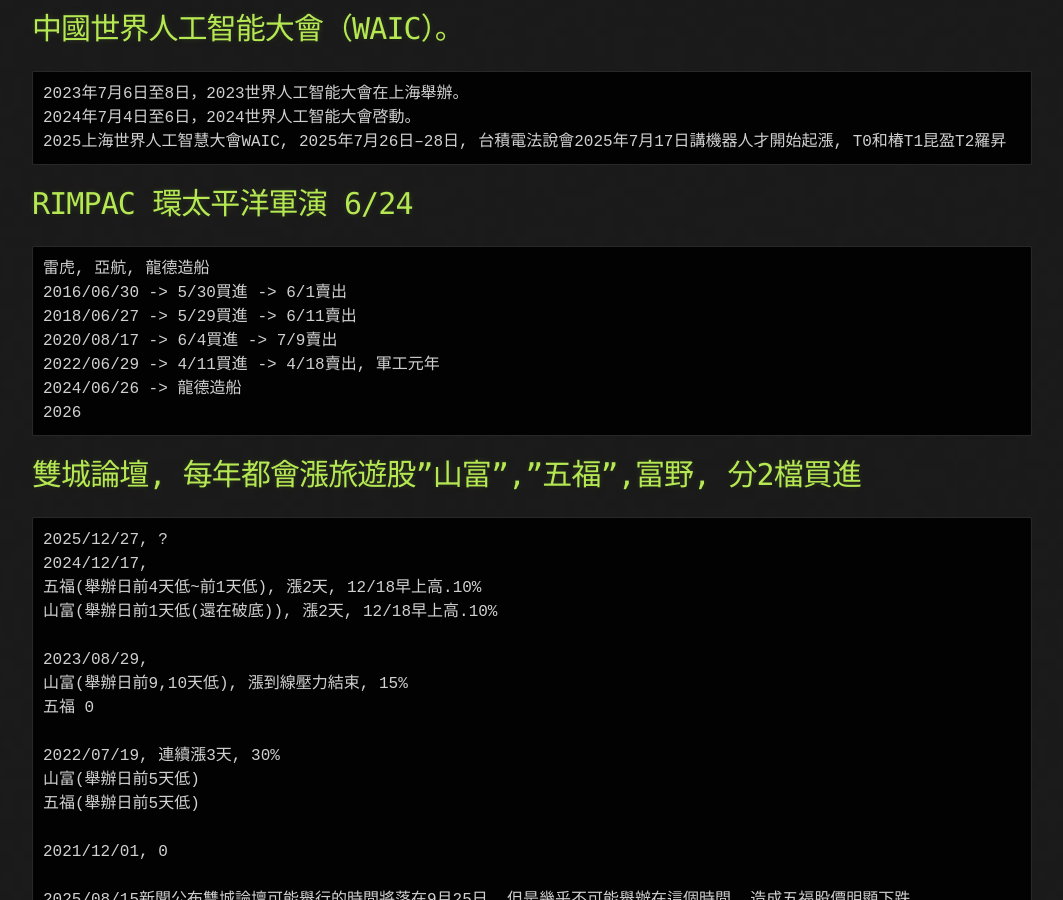
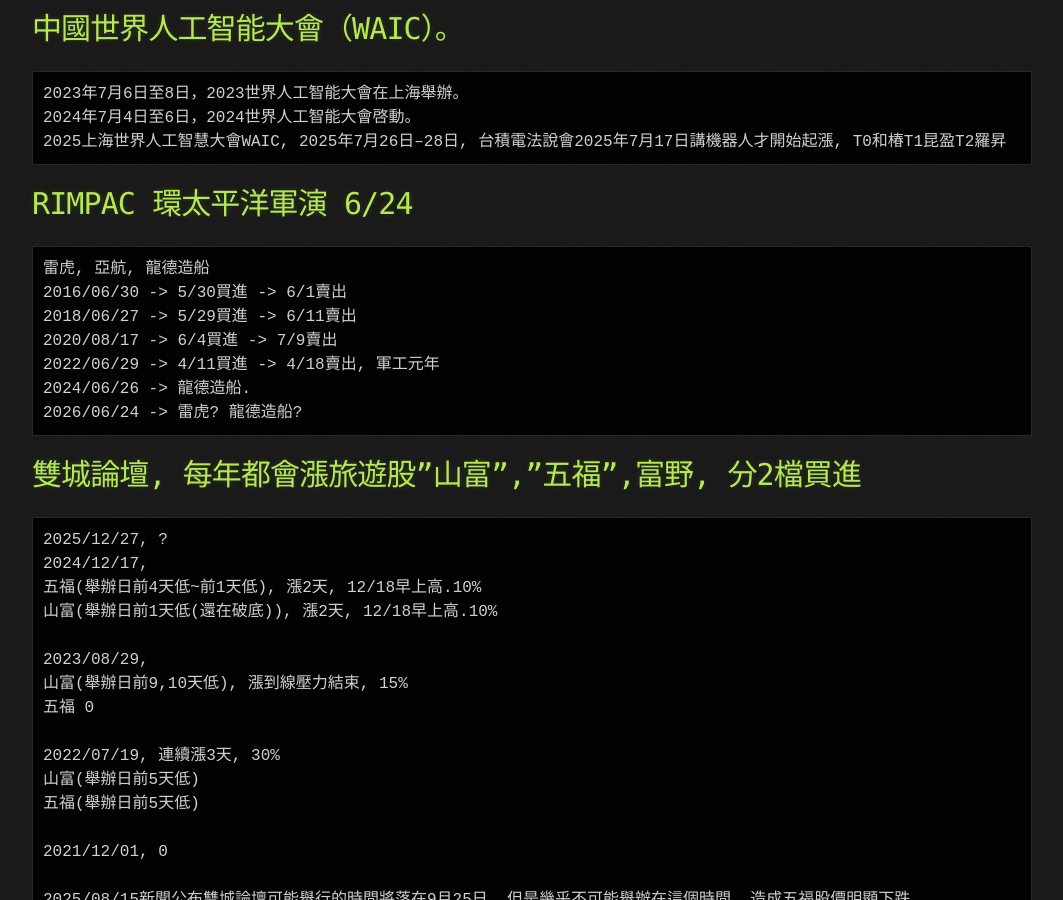
Before and after one commit to lepg5487/Stock_God, a Jekyll site: the page built from experience.md, in a window 1280 px wide and 900 px high, scrolled down 33218 px. Shown: the whole window, without its empty margins (108-1171 px from the left). Built offline with Jekyll 4.4.1, drawn with Linux system fonts in a browser that asks for light colours; our own code applies the rules of GitHub Pages for plain Markdown files.

Commit message:
Update experience.md

````diff
--- a/experience.md
+++ b/experience.md
@@ -1074,8 +1074,8 @@
 2018/06/27 -> 5/29買進 -> 6/11賣出
 2020/08/17 -> 6/4買進 -> 7/9賣出
 2022/06/29 -> 4/11買進 -> 4/18賣出, 軍工元年
-2024/06/26 -> 龍德造船
-2026
+2024/06/26 -> 龍德造船.
+2026/06/24 -> 雷虎? 龍德造船?
 ```
 
 # 雙城論壇, 每年都會漲旅遊股"山富","五福",富野, 分2檔買進
````
